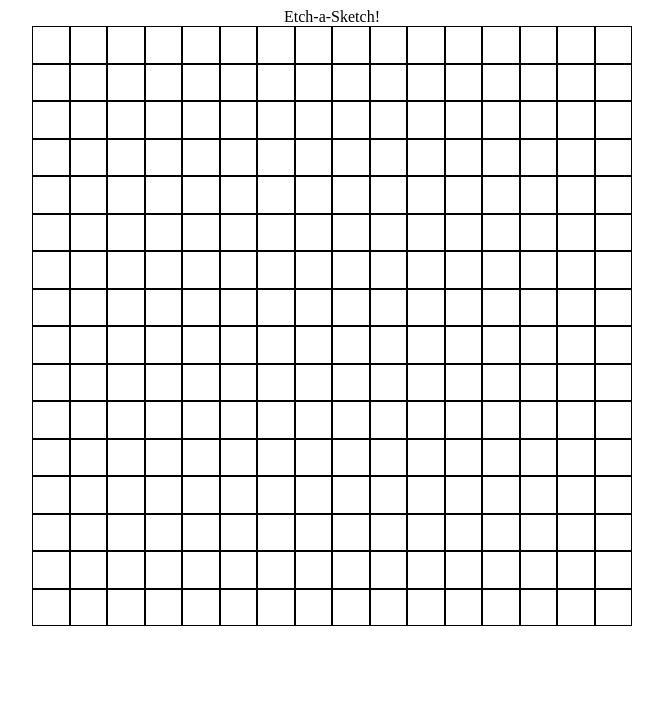
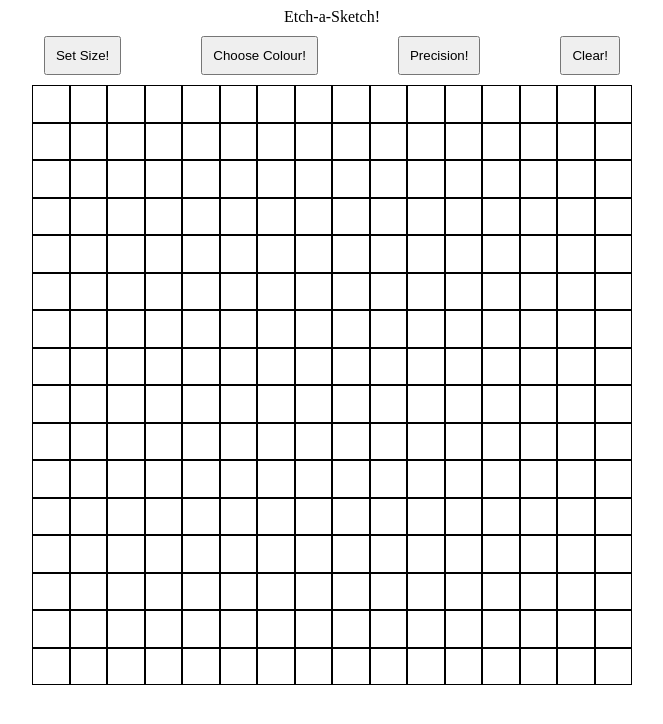
Before and after one commit to Dementedduck/Etch-a-Sketch, a plain HTML site: page index.html in a window 1280 px wide. Shown: the whole page, without its empty margins (308-971 px from the left). Drawn offline with Linux system fonts and the light colour scheme.

Commit message:
Add drawing functionality Add various buttons Add size select

```diff
--- a/index.html
+++ b/index.html
@@ -9,6 +9,12 @@
 </head>
 <body>
     <div class="header">Etch-a-Sketch!</div>
+    <div class="buttons">
+        <button class = "size">Set Size!</button>
+        <button class = "colour">Choose Colour!</button>
+        <button class = "precision">Precision!</button>
+        <button class = "clear">Clear!</button>
+    </div>
     <div class="container">
 
     </div>
--- a/script.js
+++ b/script.js
@@ -1,11 +1,44 @@
-let container = document.querySelector(".container");
-container.style.gridTemplateColumns = "repeat(16 , 1fr)";
-container.style.gridTemplateRows = "repeat(16 , 1fr)";
+const sizeButton = document.querySelector(".size");
+const colourButton = document.querySelector(".colour");
+const precisionButton = document.querySelector(".precision");
+const clearButton = document.querySelector(".clear");
 
-let gridNumber = 16 * 16;
+function create(size) {
+  let container = document.querySelector(".container");
+  let allSquares = container.querySelectorAll("div");
+  allSquares.forEach((div) => div.remove());
+  container.style.gridTemplateColumns = `repeat(${size} , 1fr)`;
+  container.style.gridTemplateRows = `repeat(${size} , 1fr)`;
 
-for (let i = 0; i < gridNumber; i++) {
+  let gridNumber = size * size;
+
+  for (let i = 0; i < gridNumber; i++) {
     let divs = document.createElement("div");
-    divs.className = "squares";
+    divs.addEventListener("mouseover", () => {
+      divs.style.backgroundColor = "black";
+    });
     container.insertAdjacentElement("beforeend", divs);
+  }
 }
+
+function clear() {
+    let allSquares = container.querySelectorAll("div");
+    allSquares.forEach((div) => div.remove());
+}
+
+create(16);
+
+function changeSize(input) {
+  if (input >= 2 && input <= 100) {
+    create(input);
+  } else {
+    alert("Input a valid number!");
+  }
+}
+
+sizeButton.addEventListener("click", function () {
+  let user = prompt(
+    "Choose your size! (The number you choose will be the width and height of the square, eg: 16 would be 16x16). ONLY 2 - 100 are allowed!!!"
+  );
+  changeSize(user);
+});
--- a/styles.css
+++ b/styles.css
@@ -4,6 +4,21 @@ body {
     align-items: center;
     flex-direction: column;
 }
+
+
+.buttons {
+    display: flex;
+    gap: 80px;
+    padding: 10px;
+}
+
+.size,
+.colour,
+.precision,
+.clear {
+    padding:10px
+}
+
 
 
 .container {
@@ -14,7 +29,7 @@ body {
 }
 
 
-.squares {
+.container div {
     border-style: solid;
     border-width: thin;
 }
```
